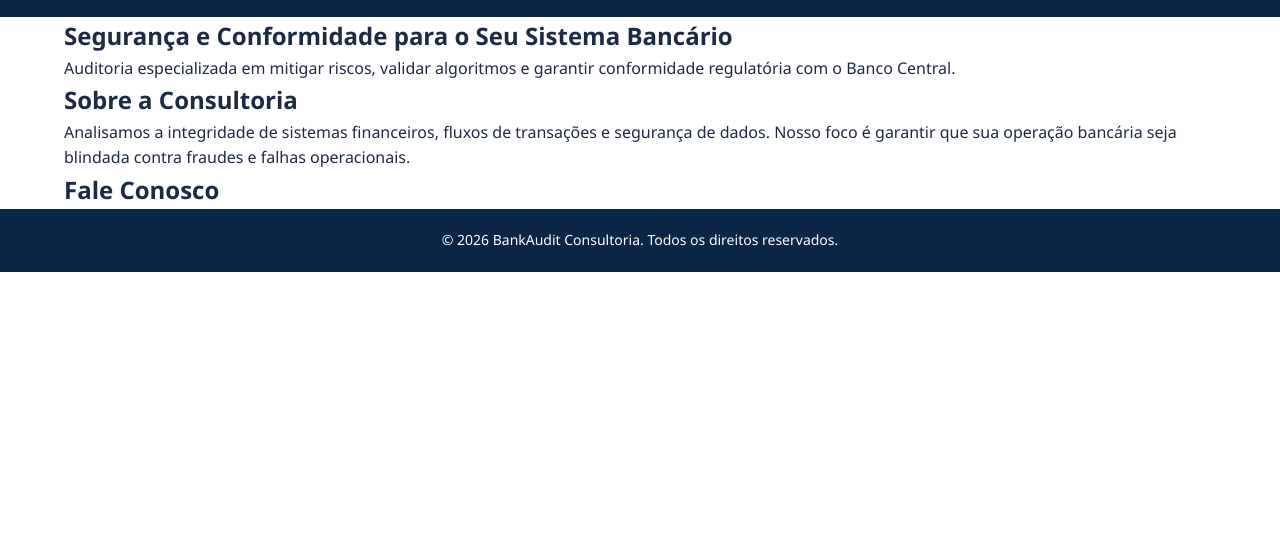
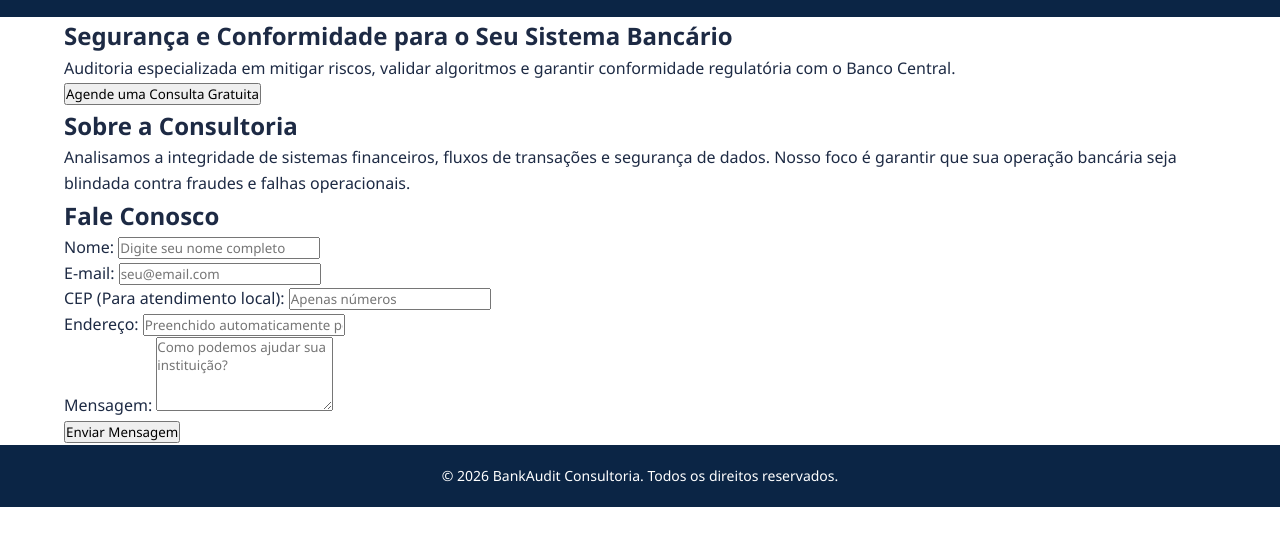
Before and after one commit to fabiomakeroficial/atividade-04-05, a plain HTML site: page site/index.html in a window 1280 px wide. Shown: the part 61-606 px from the top of the page. Drawn offline with Linux system fonts and the light colour scheme.

Commit message:
feat: :sparkles: desenvolvimento da estrutura do formulário de contato

```diff
--- a/site/index.html
+++ b/site/index.html
@@ -23,6 +23,7 @@
     <div class="container">
       <h1>Segurança e Conformidade para o Seu Sistema Bancário</h1>
       <p>Auditoria especializada em mitigar riscos, validar algoritmos e garantir conformidade regulatória com o Banco Central.</p>
+      <button id="btnBanner" class="btn-banner" onclick="location.href='#contato'">Agende uma Consulta Gratuita</button>
     </div>
   </section>
 
@@ -39,6 +40,30 @@
       <h2>Fale Conosco</h2>
       <div class="contato-grid">
 
+        <form id="formContato">
+          <div class="form-group">
+            <label for="nome">Nome:</label>
+            <input type="text" id="nome" required placeholder="Digite seu nome completo">
+          </div>
+          <div class="form-group">
+            <label for="email">E-mail:</label>
+            <input type="email" id="email" required placeholder="seu@email.com">
+          </div>
+          <div class="form-group">
+            <label for="cep">CEP (Para atendimento local):</label>
+            <input type="text" id="cep" maxlength="8" required placeholder="Apenas números">
+          </div>
+          <div class="form-group">
+            <label for="endereco">Endereço:</label>
+            <input type="text" id="endereco" readonly placeholder="Preenchido automaticamente pelo CEP">
+          </div>
+          <div class="form-group">
+            <label for="mensagem">Mensagem:</label>
+            <textarea id="mensagem" rows="4" required placeholder="Como podemos ajudar sua instituição?"></textarea>
+          </div>
+          <button type="submit" class="btn-enviar-mensagem">Enviar Mensagem</button>
+        </form>
+
       </div>
     </div>
   </section>
```
